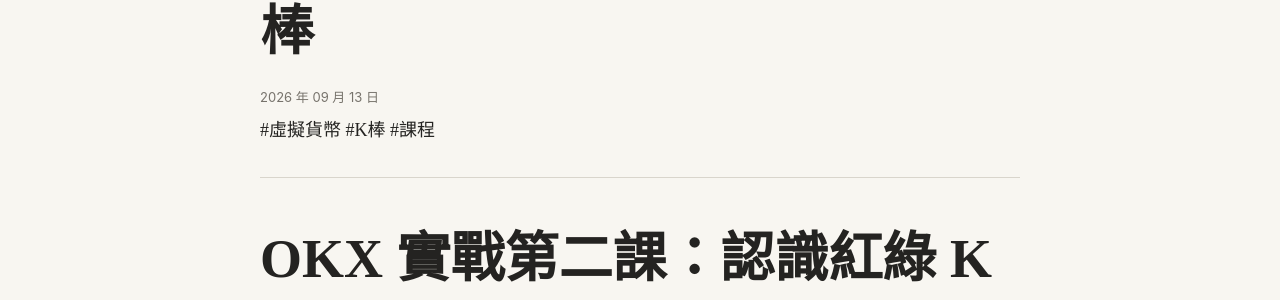
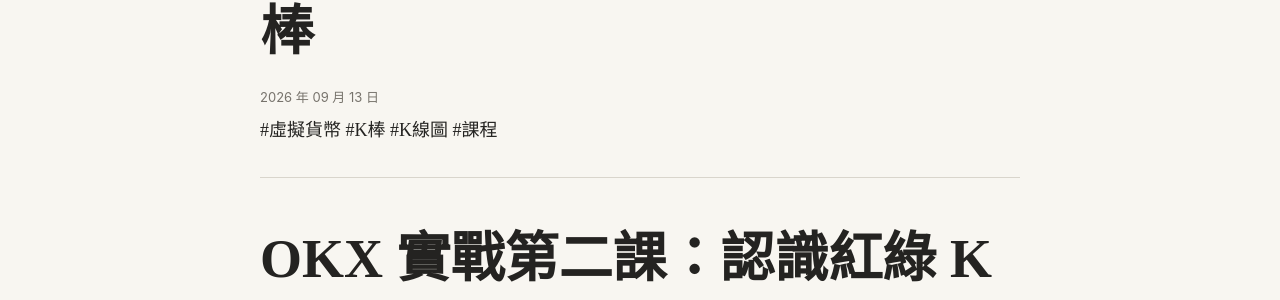
Before and after one commit to maochunweitw/maochunweitw.github.io, a Jekyll site: the page built from _posts/2026-09-13-okx2.md, in a window 1280 px wide and 900 px high. Shown: the part 253-553 px from the top of the window. Built offline with Jekyll 4.4.1, drawn with Linux system fonts in a browser that asks for light colours.

Commit message:
Update 2026-09-13-okx2.md

```diff
--- a/_posts/2026-09-13-okx2.md
+++ b/_posts/2026-09-13-okx2.md
@@ -6,6 +6,7 @@ category: "08 鏈上冒險者札記 / The Chain Chronicles"
 tags:
   - 虛擬貨幣
   - K棒
+  - K線圖
   - 課程
 ---
 
```
